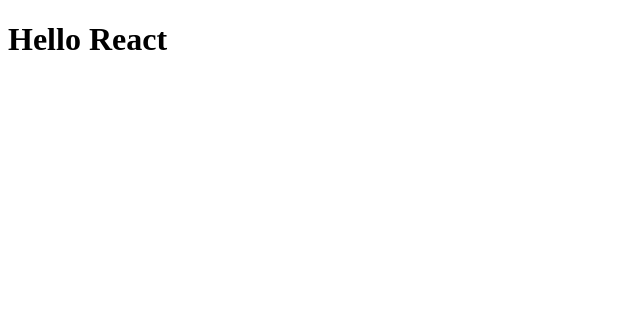
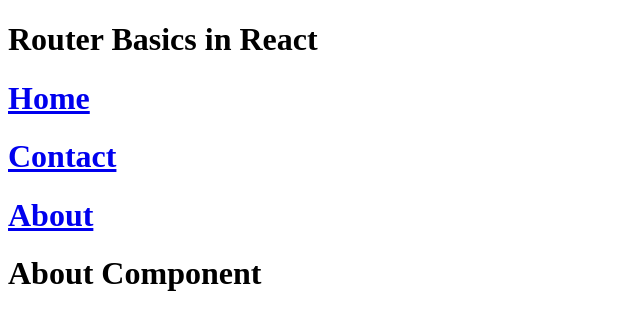
Before and after one commit to Srijan-giri/React_Code_step_by_Step, a React (Vite) app: page /about in a window 1280 px wide. Shown: the top 330 px of the page, without its empty margins (0-640 px from the left). Built offline with nearby package versions, Linux system fonts and the light colour scheme.

Commit message:
react router basics

```diff
--- a/package.json
+++ b/package.json
@@ -11,7 +11,8 @@
   },
   "dependencies": {
     "react": "^19.1.0",
-    "react-dom": "^19.1.0"
+    "react-dom": "^19.1.0",
+    "react-router": "^7.6.0"
   },
   "devDependencies": {
     "@eslint/js": "^9.22.0",
--- a/src/App.jsx
+++ b/src/App.jsx
@@ -1,7 +1,23 @@
-function App(){
-  return(
+import { Routes, Route } from "react-router";
+import Home from "./components/Home";
+import Contact from "./components/Contact";
+import About from "./components/About";
+import Navbar from "./components/Navbar";
+
+function App() {
+  return (
     <div>
-      <h1>Hello React</h1>
+      <h1>Router Basics in React</h1>
+
+      <Navbar />
+
+      <Routes>
+        <Route path="/home" element={<Home />} />
+        <Route path="/contact" element={<Contact />} />
+        <Route path="/about" element={<About />} />
+        <Route />
+      </Routes>
+
     </div>
   )
 }
--- /dev/null
+++ b/src/components/About.jsx
@@ -0,0 +1,11 @@
+import React from 'react'
+
+function About() {
+    return (
+        <div>
+            <h1>About Component</h1>
+        </div>
+    )
+}
+
+export default About
--- /dev/null
+++ b/src/components/Contact.jsx
@@ -0,0 +1,12 @@
+import React from 'react'
+
+function Contact() {
+    return (
+        <div>
+            <h1>Contact Component</h1>
+
+        </div>
+    )
+}
+
+export default Contact
--- /dev/null
+++ b/src/components/Home.jsx
@@ -0,0 +1,11 @@
+import React from 'react'
+
+function Home() {
+  return (
+    <div>
+        <h1>Home Component</h1>
+    </div>
+  )
+}
+
+export default Home
--- /dev/null
+++ b/src/components/Navbar.jsx
@@ -0,0 +1,20 @@
+import React from 'react'
+import { Link } from 'react-router'
+
+function Navbar() {
+    return (
+        <div>
+            <Link to="/home">
+                <h1>Home</h1>
+            </Link>
+            <Link to="/contact">
+                <h1>Contact</h1>
+            </Link>
+            <Link to="/about">
+                <h1>About</h1>
+            </Link>
+        </div>
+    )
+}
+
+export default Navbar
--- a/src/main.jsx
+++ b/src/main.jsx
@@ -1,9 +1,10 @@
 import { StrictMode } from 'react'
 import { createRoot } from 'react-dom/client'
 import App from './App.jsx'
+import { BrowserRouter } from 'react-router'
 
 createRoot(document.getElementById('root')).render(
-  <StrictMode>
+  <BrowserRouter>
     <App />
-  </StrictMode>,
+  </BrowserRouter>,
 )
```
Also changed, not shown: 1 other file (tests, documents, lock files or other folders).
